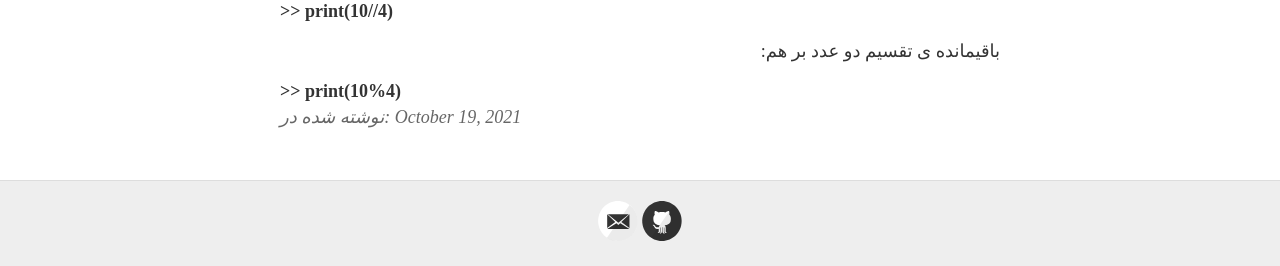
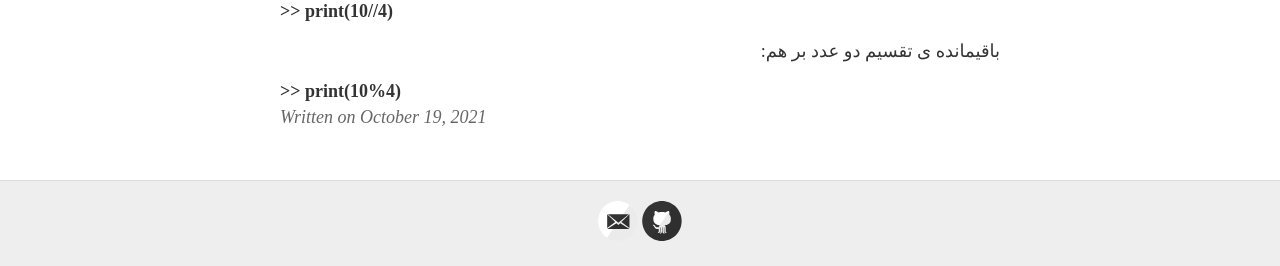
Before and after one commit to smhnaghavi/smhnaghavi.github.io, a Jekyll site: the page built from _posts/2021-10-19-عملگرها در زبان پایتون.md, in a window 1280 px wide. Shown: the part 970-1236 px from the top of the page. Built offline with Jekyll 4.4.1, drawn with Linux system fonts in a browser that asks for light colours; some web fonts are replaced; our own code applies the rules of GitHub Pages for plain Markdown files.

Commit message:
Update post.html

```diff
--- a/_layouts/post.html
+++ b/_layouts/post.html
@@ -10,7 +10,7 @@
   </div>
 
   <div dir="ltr" class="date">
-    نوشته شده در: {{ page.date | date: "%B %e, %Y" }}
+    Written on {{ page.date | date: "%B %e, %Y" }}
   </div>
 
   {% include disqus.html %}
```
